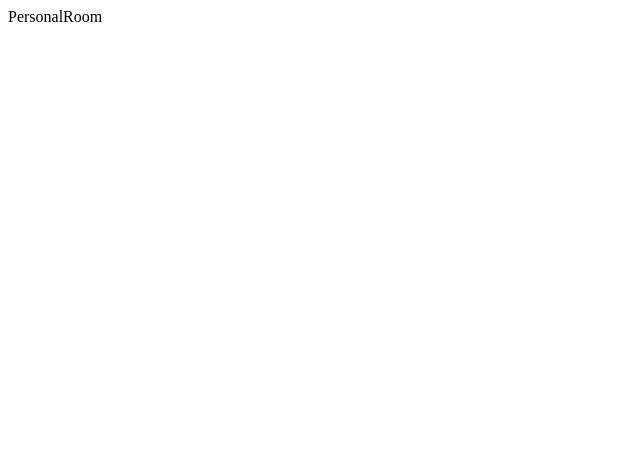
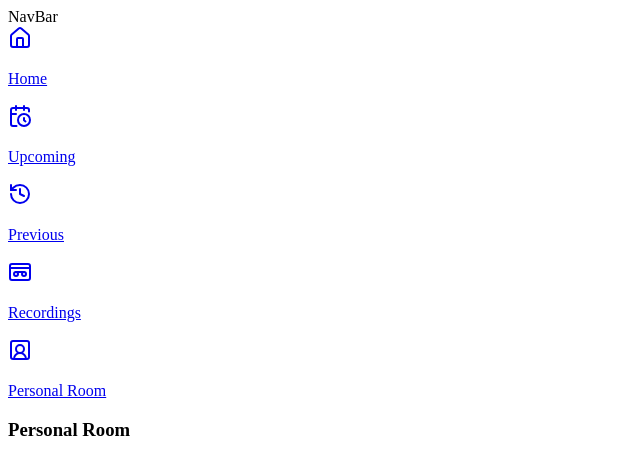
Before and after one commit to JwanCortez93/visiotalk, a Next.js app: page /personal-room in a window 1280 px wide. Shown: the top 474 px of the page, without its empty margins (0-640 px from the left). Built offline with nearby package versions, Linux system fonts and the light colour scheme.

Commit message:
Sidebar init

```diff
--- /dev/null
+++ b/src/app/(root)/(home)/_components/NavBar.tsx
@@ -0,0 +1,5 @@
+const NavBar = () => {
+  return <div>NavBar</div>;
+};
+
+export default NavBar;
--- /dev/null
+++ b/src/app/(root)/(home)/_components/SideBar.tsx
@@ -0,0 +1,37 @@
+"use client";
+
+import { sidebarLinks } from "@/constants";
+import { cn } from "@/lib/utils";
+import Link from "next/link";
+import { usePathname } from "next/navigation";
+
+const SideBar = () => {
+  const pathname = usePathname();
+  return (
+    <section className="sticky left-0 top-0 flex flex-col justify-between h-screen w-fit bg-foreground p-6 pt-28 text-white max-sm:hidden lg:w-[264px]">
+      <div className="flex flex-1 flex-col gap-6">
+        {sidebarLinks.map((link) => {
+          const isActive =
+            pathname === link.route || pathname.startsWith(`${link.route}/`);
+          return (
+            <Link
+              href={link.route}
+              key={link.label}
+              className={cn(
+                "flex gap-4 items-center p-4 rounded-lg justify-start",
+                { "bg-primary": isActive }
+              )}
+            >
+              {link.icon}
+              <p className="text-lg font-semibold max-lg:hidden">
+                {link.label}
+              </p>
+            </Link>
+          );
+        })}
+      </div>
+    </section>
+  );
+};
+
+export default SideBar;
--- a/src/app/(root)/(home)/layout.tsx
+++ b/src/app/(root)/(home)/layout.tsx
@@ -1,9 +1,13 @@
 import { ReactNode } from "react";
+import NavBar from "./_components/NavBar";
+import SideBar from "./_components/SideBar";
 
 const HomeLayout = ({ children }: { children: ReactNode }) => {
   return (
     <main className="relative">
+      <NavBar />
       <div className="flex">
+        <SideBar />
         <section className="flex min-h-screen flex-1 flex-col px-6 pb-6 pt-28 max-md:pb-14 sm:px-14">
           <div className="w-full">{children}</div>
         </section>
--- a/src/app/(root)/(home)/personal-room/page.tsx
+++ b/src/app/(root)/(home)/personal-room/page.tsx
@@ -1,5 +1,9 @@
 const PersonalRoom = () => {
-  return <div>PersonalRoom</div>;
+  return (
+    <section className="flex size-full flex-col gap-10 text-secondary-foreground">
+      <h1 className="text-3xl font-bold">Personal Room</h1>
+    </section>
+  );
 };
 
 export default PersonalRoom;
--- a/src/app/(root)/(home)/previous/page.tsx
+++ b/src/app/(root)/(home)/previous/page.tsx
@@ -1,5 +1,7 @@
 const Previous = () => {
-  return <div>Previous</div>;
+  return  <section className="flex size-full flex-col gap-10 text-secondary-foreground">
+  <h1 className="text-3xl font-bold">Previous meetings</h1>
+</section>;
 };
 
 export default Previous;
--- a/src/app/(root)/(home)/recordings/page.tsx
+++ b/src/app/(root)/(home)/recordings/page.tsx
@@ -1,7 +1,9 @@
 
 
 const Recordings = () => {
-  return <div>Recordings</div>;
+  return  <section className="flex size-full flex-col gap-10 text-secondary-foreground">
+  <h1 className="text-3xl font-bold">Recordings</h1>
+</section>;
 };
 
 export default Recordings;
--- a/src/app/(root)/(home)/upcoming/page.tsx
+++ b/src/app/(root)/(home)/upcoming/page.tsx
@@ -1,5 +1,9 @@
 const Upcoming = () => {
-  return <div>Upcoming</div>;
+  return (
+    <section className="flex size-full flex-col gap-10 text-secondary-foreground">
+      <h1 className="text-3xl font-bold">Upcoming meetings</h1>
+    </section>
+  );
 };
 
 export default Upcoming;
--- /dev/null
+++ b/src/constants/index.tsx
@@ -0,0 +1,35 @@
+import {
+  CalendarClock,
+  History,
+  Home,
+  SquareUserRound,
+  Videotape,
+} from "lucide-react";
+
+export const sidebarLinks: SidebarLink[] = [
+  {
+    label: "Home",
+    route: "/",
+    icon: <Home />,
+  },
+  {
+    label: "Upcoming",
+    route: "/upcoming",
+    icon: <CalendarClock />,
+  },
+  {
+    label: "Previous",
+    route: "/previous",
+    icon: <History />,
+  },
+  {
+    label: "Recordings",
+    route: "/recordings",
+    icon: <Videotape />,
+  },
+  {
+    label: "Personal Room",
+    route: "/personal-room",
+    icon: <SquareUserRound />,
+  },
+];
```
Also changed, not shown: types/index.d.ts (added, +7 -0 lines).
